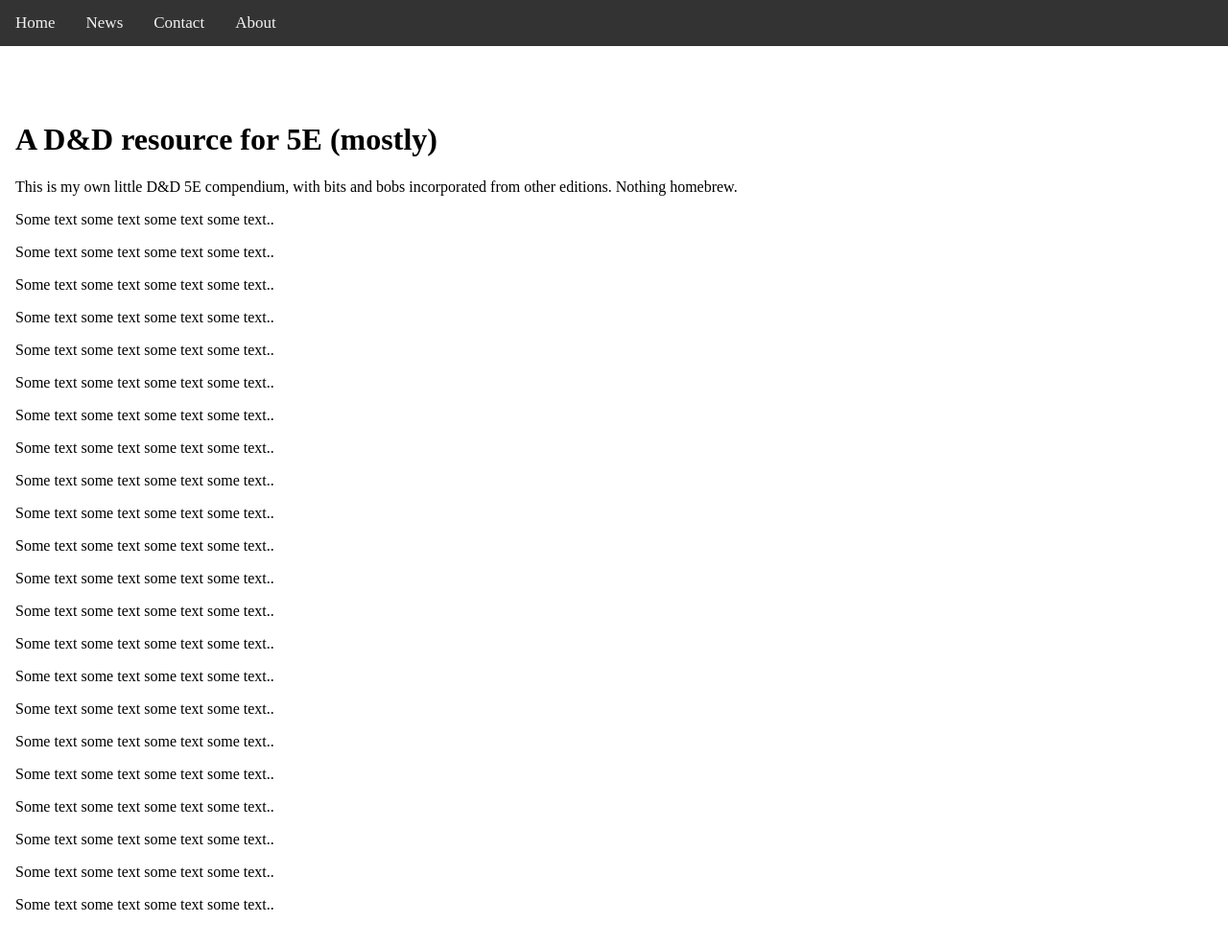
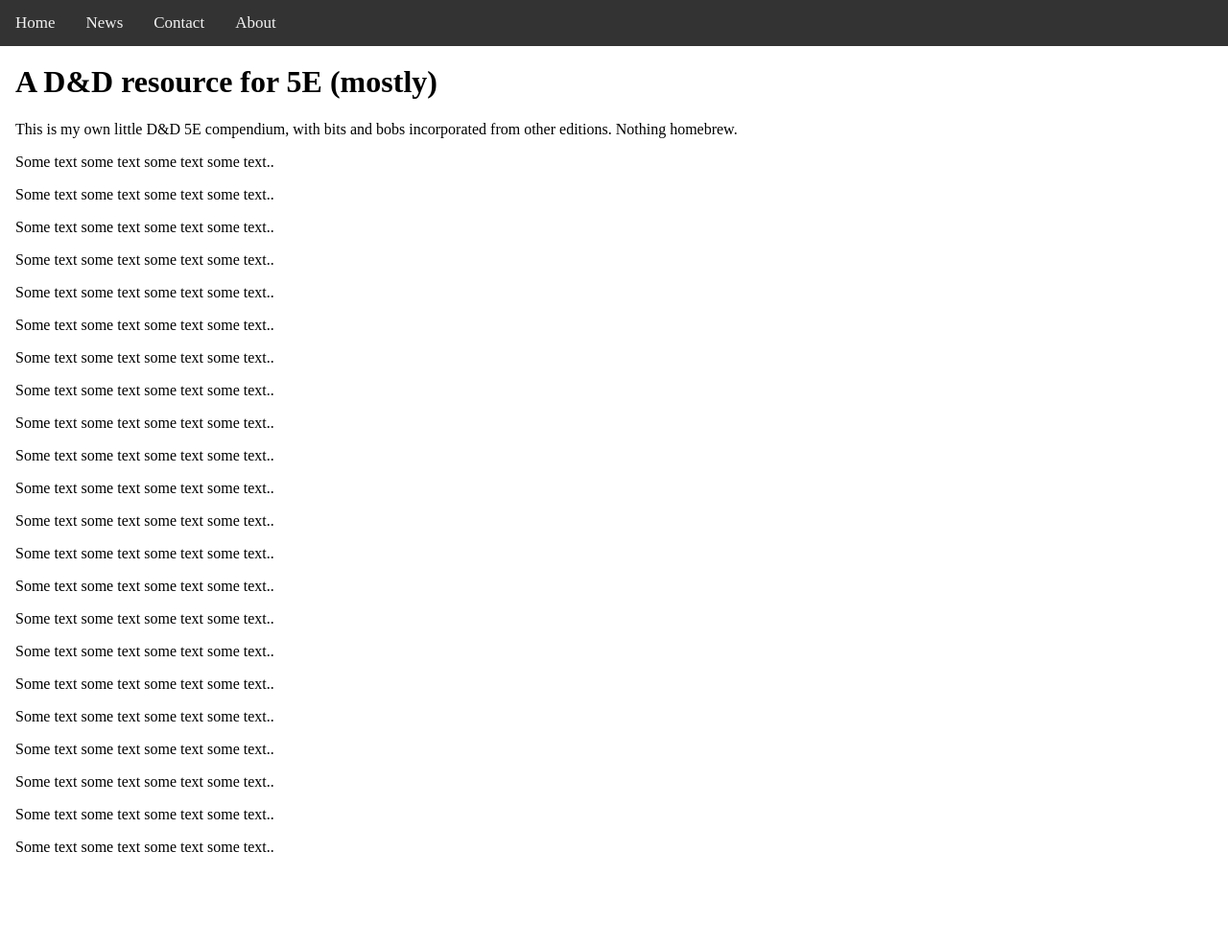
Before and after one commit to FluffsterDM/FluffsterDM.github.io, a Jekyll site: the page built from index.html, in a window 1280 px wide and 1400 px high. Shown: the top 987 px of the window at 96% size. Built offline with Jekyll 4.4.1, drawn with Linux system fonts in a browser that asks for light colours.

Commit message:
Update default.html

```diff
--- a/_layouts/default.html
+++ b/_layouts/default.html
@@ -28,7 +28,7 @@
 
 				.main {
 				  padding: 16px;
-				  margin-top: 90px;
+				  margin-top: 30px;
 				  height: 1500px; /* Used in this example to enable scrolling */
 				}
 			</style>
```
